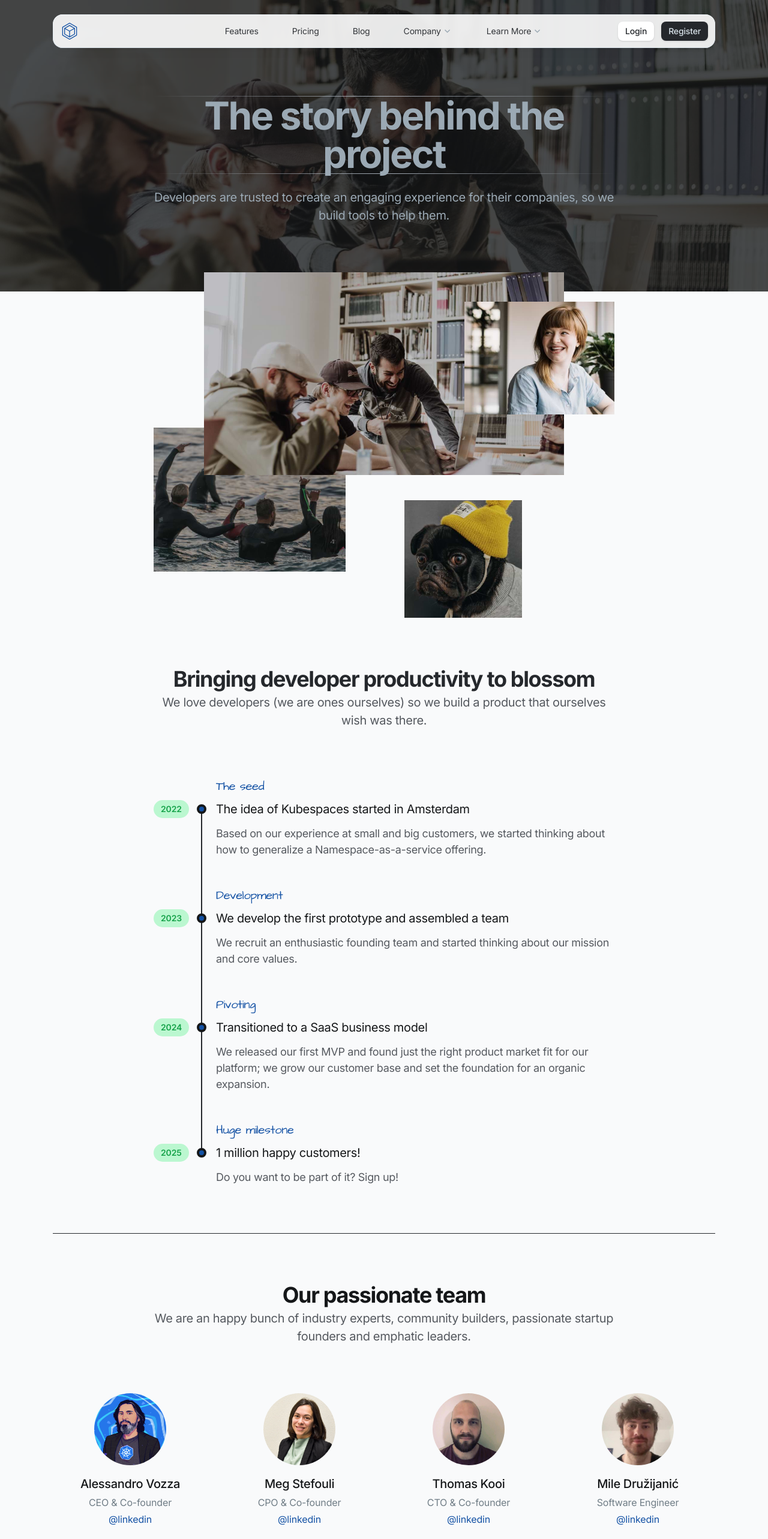
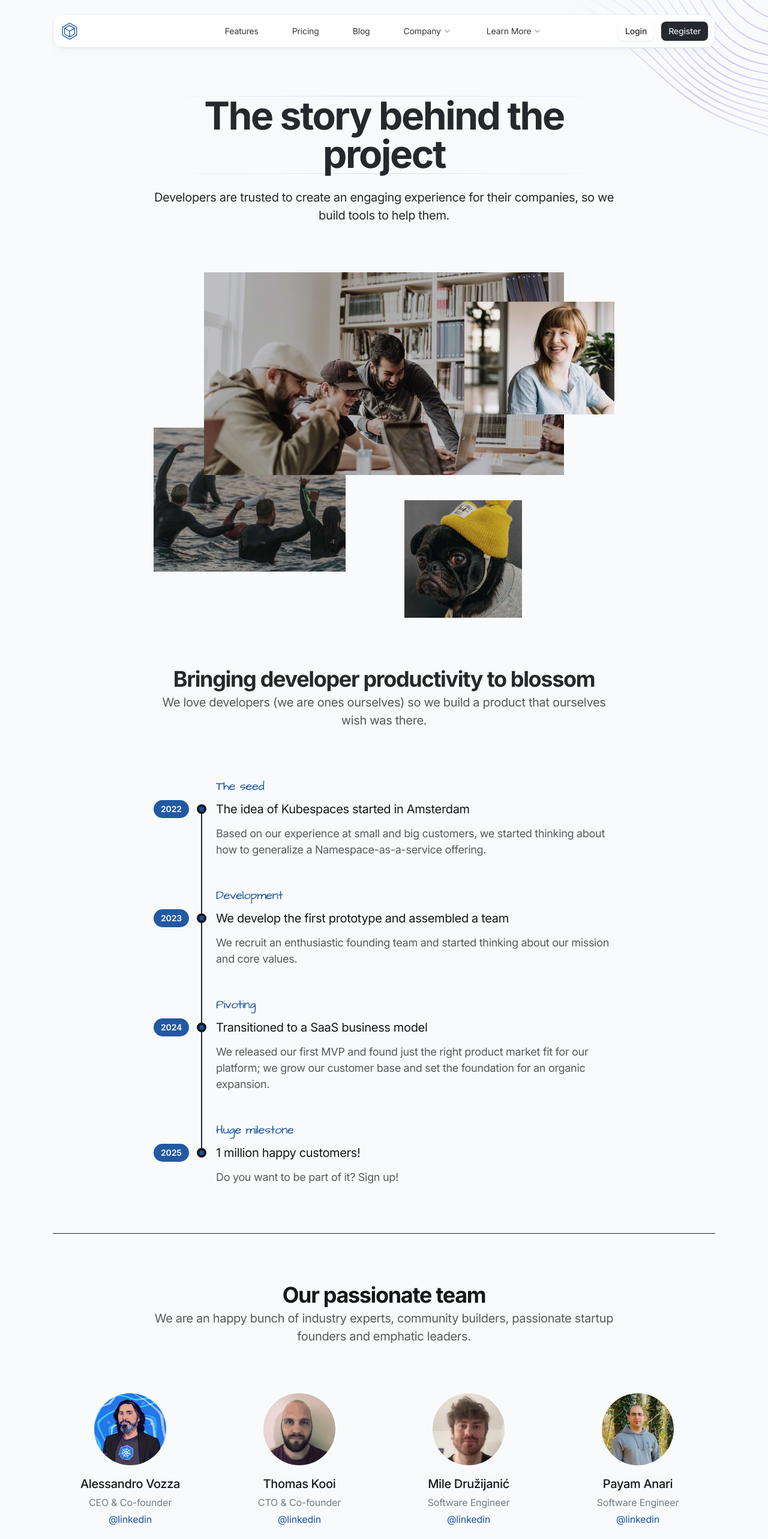
Before and after one commit to kubespaces-io/kubespaces-landingpage, a Next.js app: page /about in a window 1280 px wide. Shown: the top 2566 px of the page at 60% size. Built offline with nearby package versions, Linux system fonts and the light colour scheme.

Commit message:
team page updated

```diff
--- a/components/hero-about.tsx
+++ b/components/hero-about.tsx
@@ -5,34 +5,18 @@ import HeroImage from "@/public/images/about-hero.jpg";
 export default function HeroAbout() {
   return (
     <section className="relative">
-      {/* Background image */}
-      <div className="absolute inset-0">
-        <Image
-          className="w-full h-full object-cover"
-          src={HeroImage}
-          width={1440}
-          height={394}
-          priority
-          alt="About"
-        />
-        <div
-          className="absolute inset-0 bg-gray-900 opacity-75"
-          aria-hidden="true"
-        ></div>
-      </div>
-
       {/* Hero content */}
       <div className="max-w-6xl mx-auto px-4 sm:px-6 relative">
         <div className="pt-32 pb-12 md:pt-40 md:pb-20">
           <div className="max-w-3xl mx-auto text-center">
             <h1
-              className="mb-6 border-y text-5xl text-gray-400 font-bold [border-image:linear-gradient(to_right,transparent,theme(colors.slate.300/.8),transparent)1] md:text-6xl"
+              className="mb-6 border-y text-5xl text-gray-800 font-bold [border-image:linear-gradient(to_right,transparent,theme(colors.slate.300/.8),transparent)1] md:text-6xl"
               data-aos="fade-up"
             >
               The story behind the project
             </h1>
             <p
-              className="text-xl text-gray-400 mb-8"
+              className="text-xl text-gray-800 mb-8"
               data-aos="fade-up"
               data-aos-delay="200"
             >
--- a/components/team.tsx
+++ b/components/team.tsx
@@ -1,7 +1,6 @@
 import Image from "next/image";
 
 import TeamImage01 from "@/public/images/alessandro.png";
-import TeamImage02 from "@/public/images/meg.jpeg";
 import TeamImage03 from "@/public/images/thomas.jpeg";
 import TeamImage04 from "@/public/images/mile.jpeg";
 import TeamImage05 from "@/public/images/payam.jpeg";
@@ -47,32 +46,6 @@ export default function Team() {
                 <a
                   className="block text-purple-600 hover:text-gray-200 transition duration-150 ease-in-out"
                   href="https://www.linkedin.com/in/alessandrovozza"
-                >
-                  @linkedin
-                </a>
-              </div>
-            </div>
-
-            {/* 2nd member */}
-            <div
-              className="sm:w-1/2 md:w-1/3 lg:w-1/4 py-4 sm:py-8 sm:px-3"
-              data-aos="fade-up"
-              data-aos-delay="100"
-              data-aos-anchor="[data-aos-id-team]"
-            >
-              <div className="flex flex-col items-center">
-                <Image
-                  className="rounded-full mb-4"
-                  src={TeamImage02}
-                  width={120}
-                  height={120}
-                  alt="Team member 02"
-                />
-                <h4 className="text-xl font-medium mb-1">Meg Stefouli</h4>
-                <div className="text-gray-500 mb-1">CPO & Co-founder</div>
-                <a
-                  className="block text-purple-600 hover:text-gray-200 transition duration-150 ease-in-out"
-                  href="https://www.linkedin.com/in/megstefuli/"
                 >
                   @linkedin
                 </a>
--- a/components/timeline.tsx
+++ b/components/timeline.tsx
@@ -33,7 +33,7 @@ export default function Timeline() {
                   The seed
                 </div>
                 <div className="flex items-center mb-3">
-                  <div className="absolute left-0 inline-flex text-sm font-semibold py-1 px-3 text-green-600 bg-green-200 rounded-full">
+                  <div className="absolute left-0 inline-flex text-sm font-semibold py-1 px-3 text-white bg-purple-400 rounded-full">
                     2022
                   </div>
                   <div
@@ -68,7 +68,7 @@ export default function Timeline() {
                   Development
                 </div>
                 <div className="flex items-center mb-3">
-                  <div className="absolute left-0 inline-flex text-sm font-semibold py-1 px-3 text-green-600 bg-green-200 rounded-full">
+                  <div className="absolute left-0 inline-flex text-sm font-semibold py-1 px-3 text-white bg-purple-400 rounded-full">
                     2023
                   </div>
                   <div
@@ -102,7 +102,7 @@ export default function Timeline() {
                   Pivoting
                 </div>
                 <div className="flex items-center mb-3">
-                  <div className="absolute left-0 inline-flex text-sm font-semibold py-1 px-3 text-green-600 bg-green-200 rounded-full">
+                  <div className="absolute left-0 inline-flex text-sm font-semibold py-1 px-3 text-white bg-purple-400 rounded-full">
                     2024
                   </div>
                   <div
@@ -137,7 +137,7 @@ export default function Timeline() {
                   Huge milestone
                 </div>
                 <div className="flex items-center mb-3">
-                  <div className="absolute left-0 inline-flex text-sm font-semibold py-1 px-3 text-green-600 bg-green-200 rounded-full">
+                  <div className="absolute left-0 inline-flex text-sm font-semibold py-1 px-3 text-white bg-purple-400 rounded-full">
                     2025
                   </div>
                   <div
```
